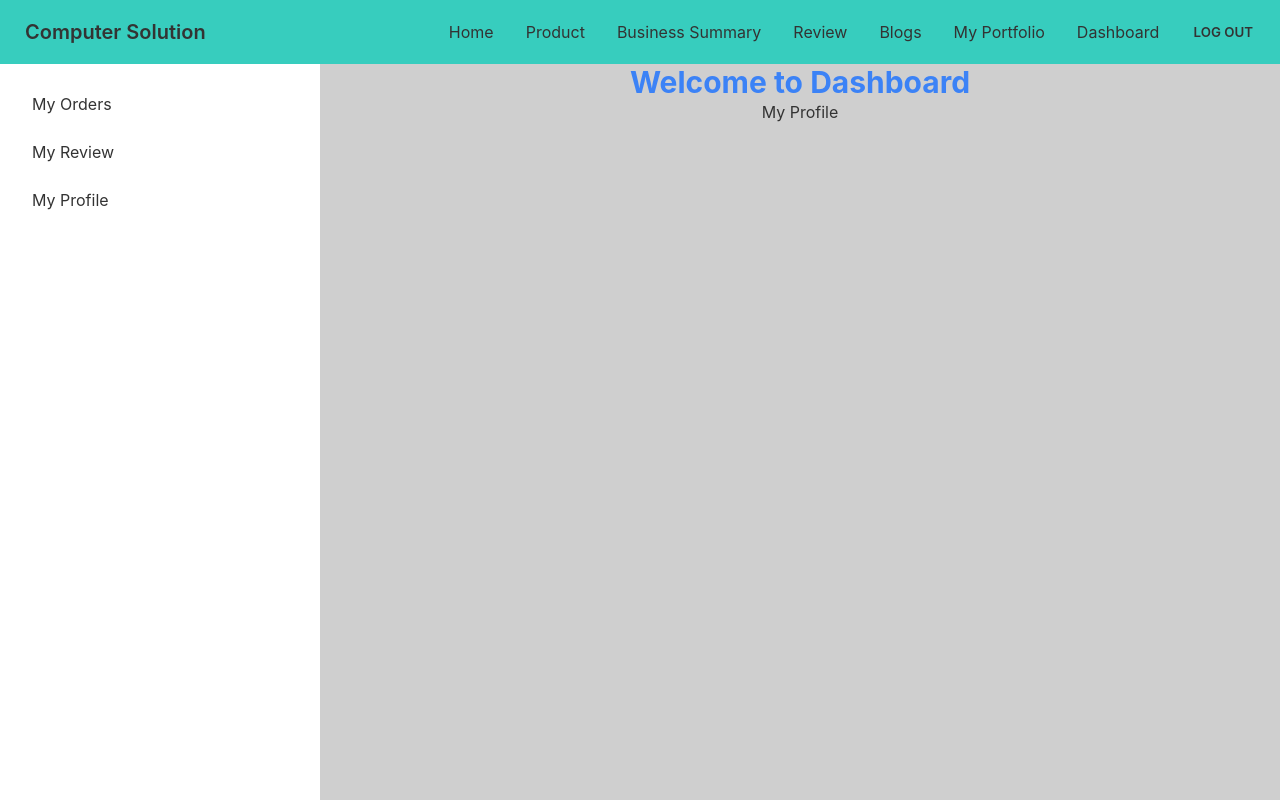
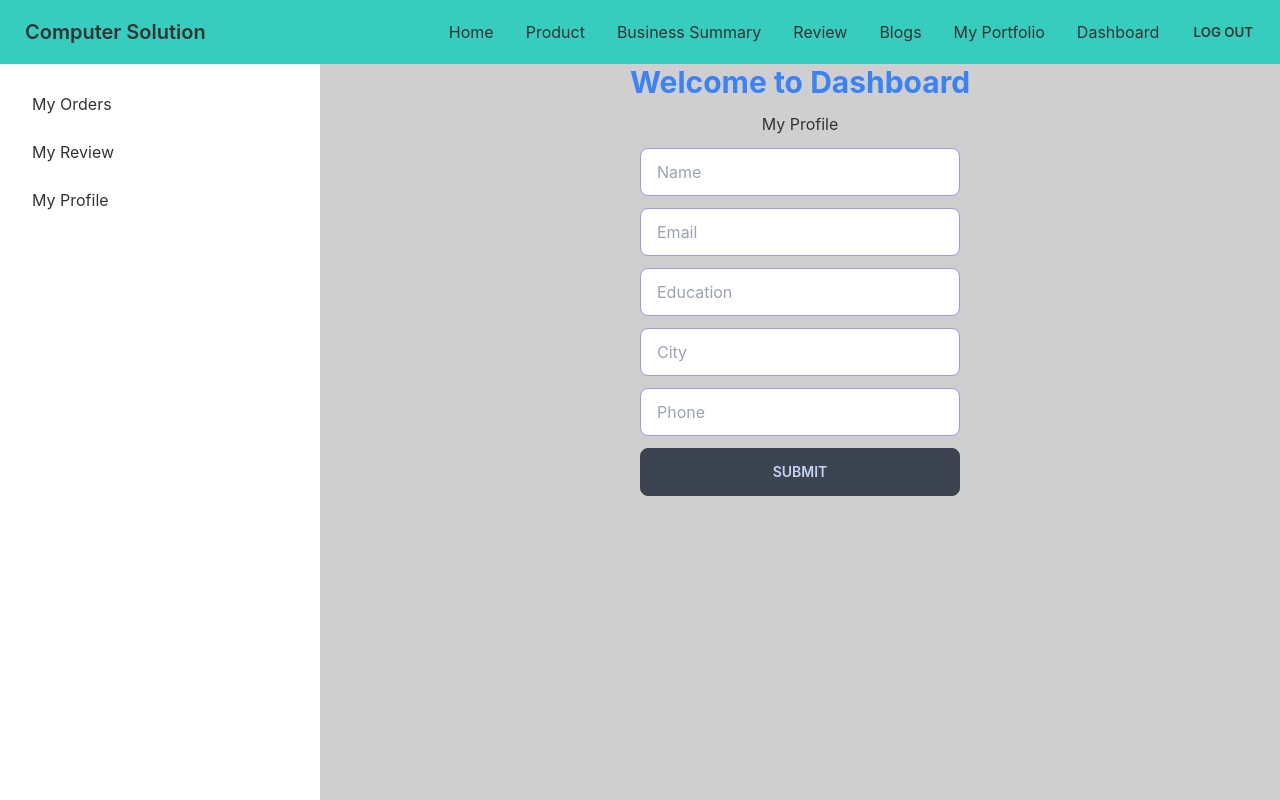
Before and after one commit to shimonmondol/computer-solution-client, a React (Create React App) app: page /dashboard/profile in a window 1280 px wide. Shown: the top 800 px of the page. Built offline with nearby package versions, Linux system fonts and the light colour scheme; no server answers; sample sign-in values are in the browser's storage.

Commit message:
fifteen commit

```diff
--- a/src/Pages/Dashboard/MyProfile.js
+++ b/src/Pages/Dashboard/MyProfile.js
@@ -2,8 +2,25 @@ import React from 'react';
 
 const MyProfile = () => {
     return (
-        <div>
-            <h2>My Profile</h2>
+        <div className='mt-3 '>
+            <h3 className='mb-3'>My Profile</h3>
+            <div className='mb-3'>
+                <input type="text" placeholder="Name" class="input input-bordered input-primary w-full max-w-xs" />
+            </div>
+            <div className='mb-3'>
+                <input type="text" placeholder="Email" class="input input-bordered input-primary w-full max-w-xs" />
+            </div>
+            <div className='mb-3'>
+                <input type="text" placeholder="Education" class="input input-bordered input-primary w-full max-w-xs" />
+            </div>
+            <div className='mb-3'>
+                <input type="text" placeholder="City" class="input input-bordered input-primary w-full max-w-xs" />
+            </div>
+            <div className='mb-3'>
+                <input type="text" placeholder="Phone" class="input input-bordered input-primary w-full max-w-xs" />
+            </div>
+            <button class="btn w-full max-w-xs">Submit</button>
+
         </div>
     );
 };
--- a/src/Pages/Product/OrderModal.js
+++ b/src/Pages/Product/OrderModal.js
@@ -27,6 +27,12 @@ const OrderModal = ({ details, setDetails }) => {
 
             .then(res => res.json())
             .then(data => {
+                if (data.success) {
+                    toast(`Order Done now`)
+                }
+                else {
+                    toast.error(`Not Done Yet`)
+                }
                 setDetails(null);
             })
     }
@@ -39,10 +45,10 @@ const OrderModal = ({ details, setDetails }) => {
                     <label for="order-modal" class="btn btn-sm btn-circle absolute right-2 top-2">✕</label>
                     <h3 class="font-bold text-lg">Order for {name}</h3>
                     <form onSubmit={handleOrder} className='grid grid-cols-1 gap-3 justify-items-center mt-2'>
-                        <input type="text" name="name" disabled value={user?.displayName || ''} className="input input-bordered w-full max-w-xs" />
-                        <input type="email" name="email" disabled value={user?.email || ''} className="input input-bordered w-full max-w-xs" />
+                        <input type="text" name="name" className="input input-bordered w-full max-w-xs" />
+                        <input type="email" name="email" className="input input-bordered w-full max-w-xs" />
                         <input type="text" name="phone" placeholder="Phone Number" className="input input-bordered w-full max-w-xs" />
-                        <Button type="submit" placeholder="Submit" class="btn btn-primary w-full max-w-xs" />
+                        <input type="submit" placeholder="Submit" class="btn btn-primary w-full max-w-xs" />
                     </form>
                 </div>
             </div>
--- a/src/Pages/Product/Product.js
+++ b/src/Pages/Product/Product.js
@@ -8,6 +8,7 @@ const Product = () => {
         <div>
             <Banner></Banner>
             <AllProducts></AllProducts>
+
         </div>
     );
 };
```
